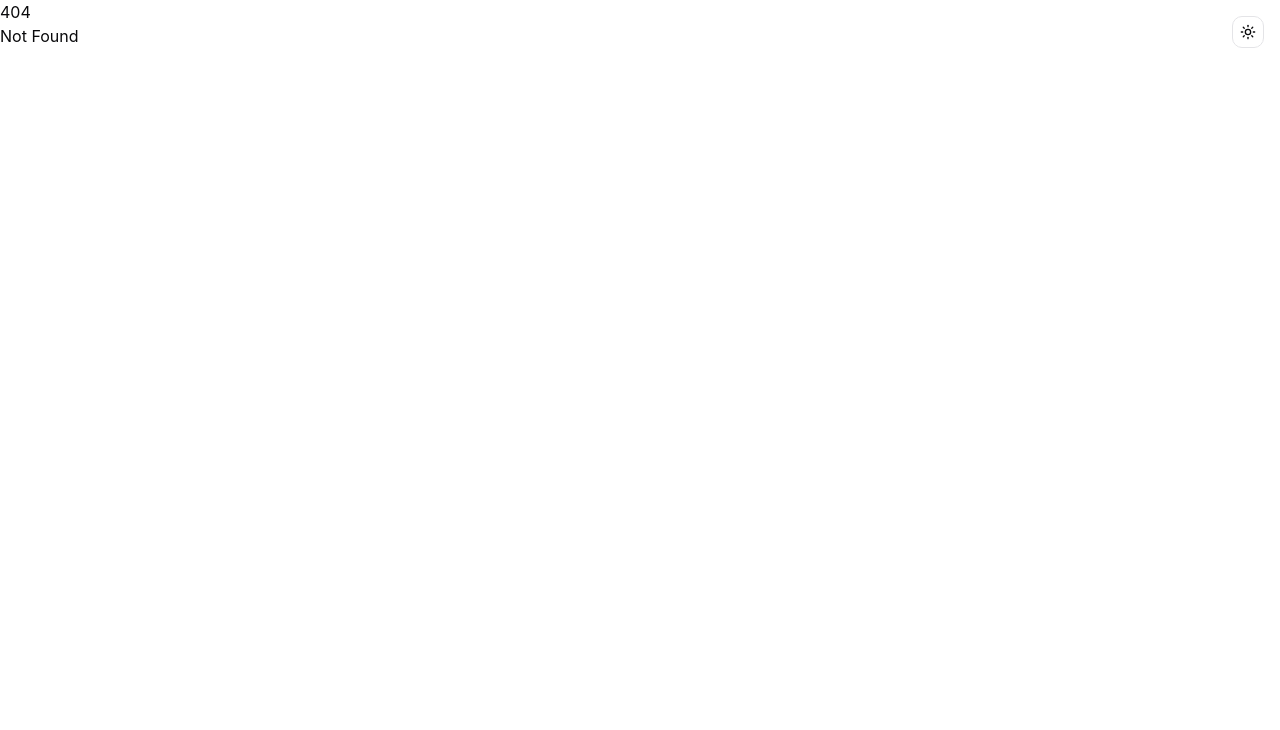
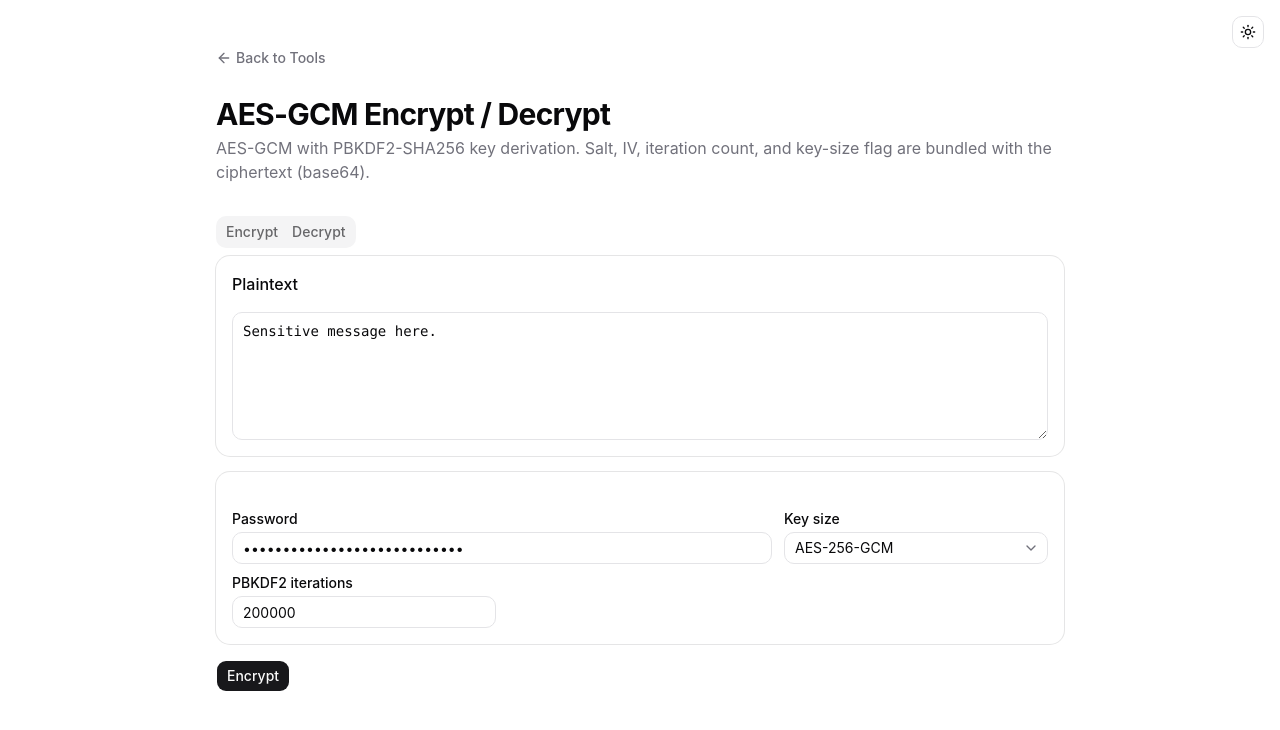
Before and after one commit to orykr/tool.ory.kr, a SvelteKit app in the folder frontend/: page /aes-gcm in a window 1280 px wide. Before the commit this address had no page. Shown: the top 730 px of the page. Built offline with nearby package versions, Linux system fonts and the light colour scheme.

Commit message:
feat(aes-gcm): add AES-GCM encrypt/decrypt with PBKDF2

```diff
--- a/frontend/src/routes/+page.svelte
+++ b/frontend/src/routes/+page.svelte
@@ -856,6 +856,11 @@
 			href: "/html-table-json",
 			title: "HTML Table → JSON",
 			description: "Extract <table> rows as JSON objects."
+		},
+		{
+			href: "/aes-gcm",
+			title: "AES-GCM Encrypt / Decrypt",
+			description: "AES-GCM with PBKDF2 key derivation, all in-browser."
 		}
 	];
 </script>
--- /dev/null
+++ b/frontend/src/routes/aes-gcm/+page.svelte
@@ -0,0 +1,210 @@
+<script lang="ts">
+	import * as Card from "$lib/components/ui/card/index.js";
+	import * as Tabs from "$lib/components/ui/tabs/index.js";
+	import * as Select from "$lib/components/ui/select/index.js";
+	import { Button } from "$lib/components/ui/button/index.js";
+	import { Input } from "$lib/components/ui/input/index.js";
+	import { Label } from "$lib/components/ui/label/index.js";
+	import { Textarea } from "$lib/components/ui/textarea/index.js";
+	import ArrowLeft from "@lucide/svelte/icons/arrow-left";
+	import Copy from "@lucide/svelte/icons/copy";
+	import Check from "@lucide/svelte/icons/check";
+
+	let mode = $state<"encrypt" | "decrypt">("encrypt");
+	let plaintext = $state("Sensitive message here.");
+	let ciphertext = $state("");
+	let password = $state("correct horse battery staple");
+	let iterations = $state(200000);
+	let keyBits = $state<"128" | "256">("256");
+
+	const keyBitsLabels: Record<string, string> = {
+		"128": "AES-128-GCM",
+		"256": "AES-256-GCM"
+	};
+
+	let busy = $state(false);
+	let errorMsg = $state<string | null>(null);
+	let result = $state("");
+	let copied = $state(false);
+
+	function bytesToBase64(bytes: Uint8Array): string {
+		let binary = "";
+		for (let i = 0; i < bytes.length; i++) binary += String.fromCharCode(bytes[i]);
+		return btoa(binary);
+	}
+
+	function base64ToBytes(input: string): Uint8Array {
+		const cleaned = input.replace(/\s+/g, "");
+		const binary = atob(cleaned);
+		const bytes = new Uint8Array(binary.length);
+		for (let i = 0; i < binary.length; i++) bytes[i] = binary.charCodeAt(i);
+		return bytes;
+	}
+
+	async function deriveKey(passphrase: string, salt: Uint8Array, iter: number, bits: number): Promise<CryptoKey> {
+		const baseKey = await crypto.subtle.importKey(
+			"raw",
+			new TextEncoder().encode(passphrase),
+			{ name: "PBKDF2" },
+			false,
+			["deriveKey"]
+		);
+		return crypto.subtle.deriveKey(
+			{ name: "PBKDF2", salt: salt as unknown as BufferSource, iterations: iter, hash: "SHA-256" },
+			baseKey,
+			{ name: "AES-GCM", length: bits },
+			false,
+			["encrypt", "decrypt"]
+		);
+	}
+
+	async function encrypt() {
+		busy = true;
+		errorMsg = null;
+		try {
+			const salt = crypto.getRandomValues(new Uint8Array(16));
+			const iv = crypto.getRandomValues(new Uint8Array(12));
+			const key = await deriveKey(password, salt, iterations, Number(keyBits));
+			const data = new TextEncoder().encode(plaintext);
+			const cipherBuf = await crypto.subtle.encrypt({ name: "AES-GCM", iv: iv as unknown as BufferSource }, key, data);
+			const cipher = new Uint8Array(cipherBuf);
+			const itBytes = new Uint8Array(4);
+			new DataView(itBytes.buffer).setUint32(0, iterations, false);
+			const flags = new Uint8Array([Number(keyBits) === 256 ? 1 : 0]);
+			const blob = new Uint8Array(1 + 4 + salt.length + iv.length + cipher.length);
+			blob.set(flags, 0);
+			blob.set(itBytes, 1);
+			blob.set(salt, 5);
+			blob.set(iv, 5 + salt.length);
+			blob.set(cipher, 5 + salt.length + iv.length);
+			result = bytesToBase64(blob);
+		} catch (e) {
+			result = "";
+			errorMsg = (e as Error).message;
+		} finally {
+			busy = false;
+		}
+	}
+
+	async function decrypt() {
+		busy = true;
+		errorMsg = null;
+		try {
+			const blob = base64ToBytes(ciphertext);
+			if (blob.length < 1 + 4 + 16 + 12 + 16) throw new Error("Ciphertext too short.");
+			const flags = blob[0];
+			const iter = new DataView(blob.buffer, blob.byteOffset + 1, 4).getUint32(0, false);
+			const salt = blob.slice(5, 5 + 16);
+			const iv = blob.slice(5 + 16, 5 + 16 + 12);
+			const cipher = blob.slice(5 + 16 + 12);
+			const bits = (flags & 1) === 1 ? 256 : 128;
+			const key = await deriveKey(password, salt, iter, bits);
+			const plainBuf = await crypto.subtle.decrypt({ name: "AES-GCM", iv: iv as unknown as BufferSource }, key, cipher as unknown as BufferSource);
+			result = new TextDecoder().decode(plainBuf);
+		} catch (e) {
+			result = "";
+			errorMsg = (e as Error).message + " (wrong password or corrupted ciphertext?)";
+		} finally {
+			busy = false;
+		}
+	}
+
+	async function copy() {
+		if (!result) return;
+		await navigator.clipboard.writeText(result);
+		copied = true;
+		setTimeout(() => (copied = false), 1500);
+	}
+</script>
+
+<main class="container mx-auto max-w-4xl px-6 py-12">
+	<nav class="mb-6">
+		<a href="/" class="text-muted-foreground hover:text-foreground inline-flex items-center gap-1 text-sm font-medium transition-colors">
+			<ArrowLeft class="h-4 w-4" />
+			Back to Tools
+		</a>
+	</nav>
+
+	<header class="mb-8">
+		<h1 class="text-3xl font-bold tracking-tight">AES-GCM Encrypt / Decrypt</h1>
+		<p class="text-muted-foreground mt-1">
+			AES-GCM with PBKDF2-SHA256 key derivation. Salt, IV, iteration count, and key-size flag are bundled with the ciphertext (base64).
+		</p>
+	</header>
+
+	<Tabs.Root value={mode} onValueChange={(v) => (mode = v as "encrypt" | "decrypt")}>
+		<Tabs.List>
+			<Tabs.Trigger value="encrypt">Encrypt</Tabs.Trigger>
+			<Tabs.Trigger value="decrypt">Decrypt</Tabs.Trigger>
+		</Tabs.List>
+
+		<Tabs.Content value="encrypt">
+			<Card.Root class="mb-4">
+				<Card.Header><Card.Title class="text-base">Plaintext</Card.Title></Card.Header>
+				<Card.Content>
+					<Textarea bind:value={plaintext} class="min-h-32 font-mono text-sm" />
+				</Card.Content>
+			</Card.Root>
+		</Tabs.Content>
+
+		<Tabs.Content value="decrypt">
+			<Card.Root class="mb-4">
+				<Card.Header><Card.Title class="text-base">Ciphertext (base64)</Card.Title></Card.Header>
+				<Card.Content>
+					<Textarea bind:value={ciphertext} class="min-h-32 font-mono text-xs" />
+				</Card.Content>
+			</Card.Root>
+		</Tabs.Content>
+	</Tabs.Root>
+
+	<Card.Root class="mb-4">
+		<Card.Content class="grid gap-3 pt-6 sm:grid-cols-3">
+			<div class="space-y-1.5 sm:col-span-2">
+				<Label for="pw">Password</Label>
+				<Input id="pw" type="password" bind:value={password} />
+			</div>
+			<div class="space-y-1.5">
+				<Label for="kb">Key size</Label>
+				<Select.Root type="single" bind:value={keyBits as never}>
+					<Select.Trigger id="kb" class="w-full">{keyBitsLabels[keyBits]}</Select.Trigger>
+					<Select.Content>
+						<Select.Item value="128">AES-128-GCM</Select.Item>
+						<Select.Item value="256">AES-256-GCM</Select.Item>
+					</Select.Content>
+				</Select.Root>
+			</div>
+			<div class="space-y-1.5">
+				<Label for="it">PBKDF2 iterations</Label>
+				<Input id="it" type="number" min="1000" max="2000000" step="1000" bind:value={iterations} />
+			</div>
+		</Card.Content>
+	</Card.Root>
+
+	<div class="mb-4 flex gap-2">
+		{#if mode === "encrypt"}
+			<Button onclick={encrypt} disabled={busy || !password}>Encrypt</Button>
+		{:else}
+			<Button onclick={decrypt} disabled={busy || !password || !ciphertext.trim()}>Decrypt</Button>
+		{/if}
+	</div>
+
+	{#if errorMsg}
+		<div class="text-destructive border-destructive/50 bg-destructive/10 mb-4 rounded-md border p-3 text-sm">
+			{errorMsg}
+		</div>
+	{/if}
+
+	{#if result}
+		<Card.Root>
+			<Card.Header class="flex flex-row items-center justify-between">
+				<Card.Title class="text-base">{mode === "encrypt" ? "Ciphertext (base64)" : "Plaintext"}</Card.Title>
+				<Button variant="ghost" size="sm" onclick={copy}>
+					{#if copied}<Check />Copied{:else}<Copy />Copy{/if}
+				</Button>
+			</Card.Header>
+			<Card.Content>
+				<Textarea value={result} readonly class="min-h-32 font-mono text-xs" />
+			</Card.Content>
+		</Card.Root>
+	{/if}
+</main>
```
